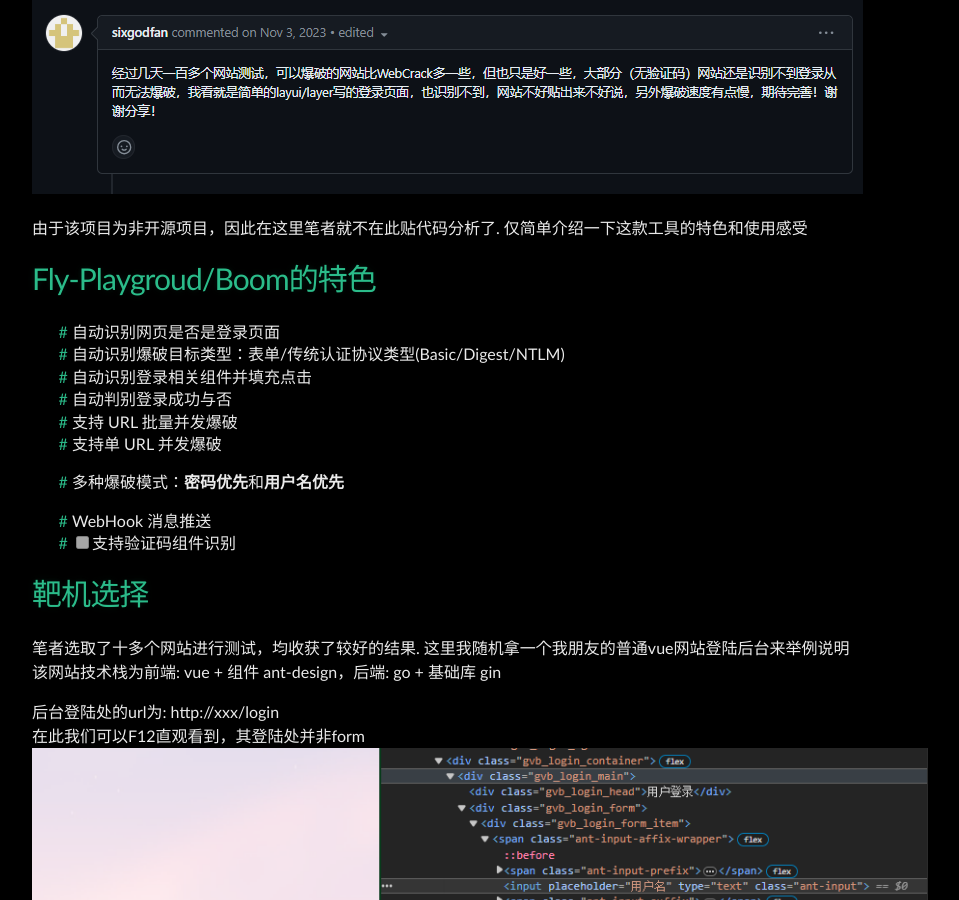
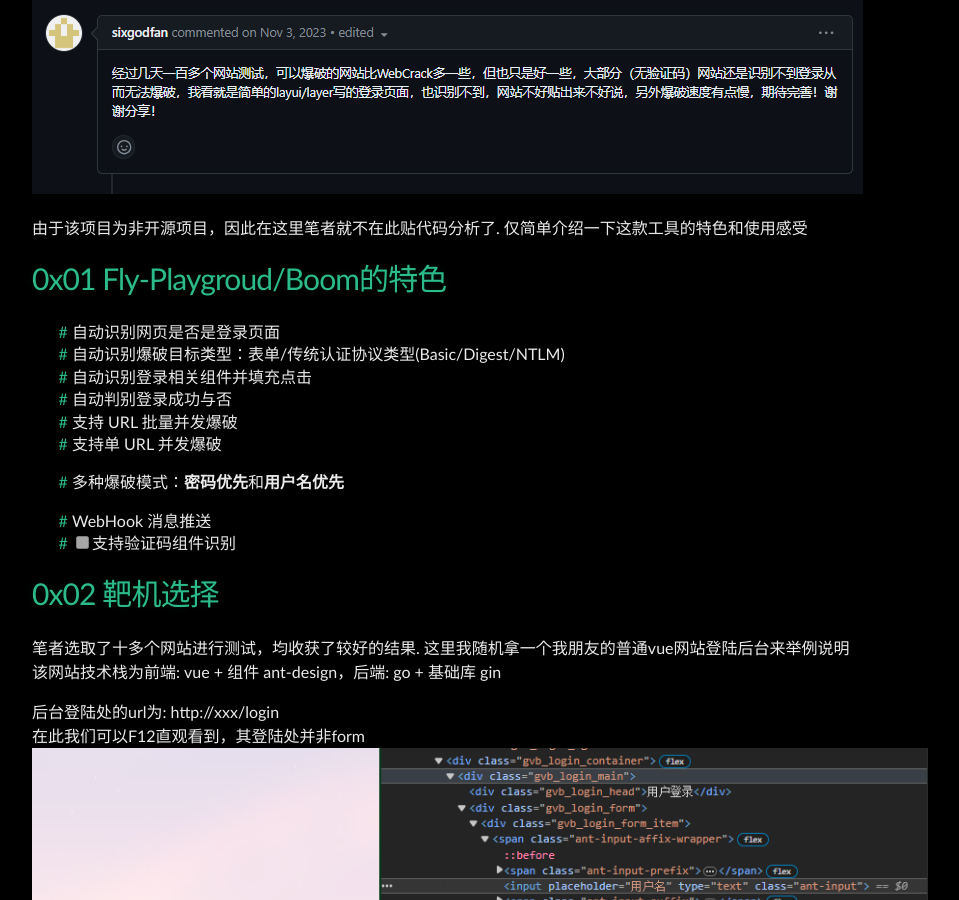
Before and after one commit to Leeyangee/leeyangee.github.io, a Jekyll site: the page built from _posts/2024-02-24-Boom：自动弱密码测试的革命性解决方案.md, in a window 1280 px wide and 900 px high, scrolled down 1578 px. Shown: the whole window, without its empty margins (160-1119 px from the left). Built offline with Jekyll 4.4.1, drawn with Linux system fonts in a browser that asks for light colours; some of the changed text lies outside the part shown.

Commit message:
Update 2024-02-24-Boom：自动弱密码测试的革命性解决方案.md

```diff
--- a/_posts/2024-02-24-Boom：自动弱密码测试的革命性解决方案.md
+++ b/_posts/2024-02-24-Boom：自动弱密码测试的革命性解决方案.md
@@ -31,7 +31,7 @@ published: true
 
 由于该项目为非开源项目，因此在这里笔者就不在此贴代码分析了. 仅简单介绍一下这款工具的特色和使用感受
 
-# [](#header-1)Fly-Playgroud/Boom的特色
+# [](#header-1)0x01 Fly-Playgroud/Boom的特色
 
 - 自动识别网页是否是登录页面
 - 自动识别爆破目标类型：表单/传统认证协议类型(Basic/Digest/NTLM)
@@ -44,7 +44,7 @@ published: true
 - WebHook 消息推送
 - [ ] 支持验证码组件识别
 
-# [](#header-1)靶机选择
+# [](#header-1)0x02 靶机选择
 
 笔者选取了十多个网站进行测试，均收获了较好的结果. 这里我随机拿一个我朋友的普通vue网站登陆后台来举例说明
 该网站技术栈为前端: vue + 组件 ant-design，后端: go + 基础库 gin
```
Also changed, not shown: other parts of _posts/2024-02-24-Boom：自动弱密码测试的革命性解决方案.md (+3 -3 lines).
